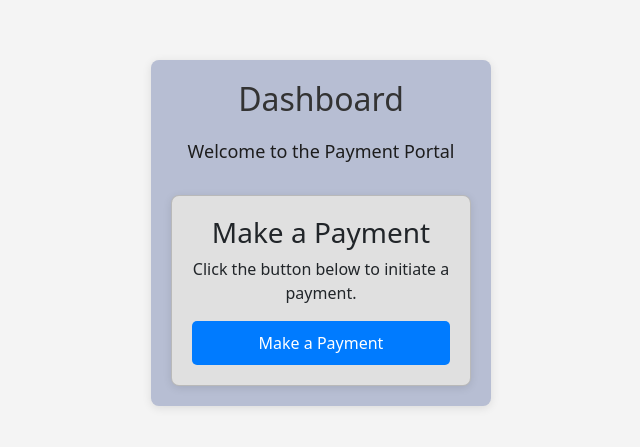
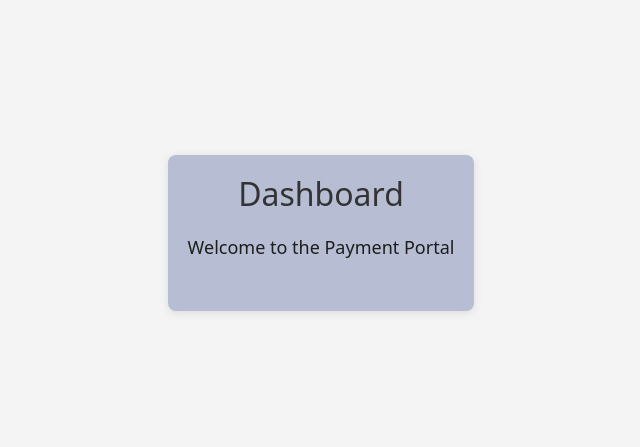
Before and after one commit to ST10144906/APDS7321-POE-Part-2, a React (Create React App) app in the folder frontend/: page /dashboard in a window 1280 px wide. Shown: the part 167-614 px from the top of the page, without its empty margins (319-959 px from the left). Built offline with nearby package versions, Linux system fonts and the light colour scheme.

Commit message:
Added Employee Portal

```diff
--- a/frontend/src/components/Dashboard.js
+++ b/frontend/src/components/Dashboard.js
@@ -28,6 +28,7 @@ const Dashboard = ({ isAdmin }) => {
       <div className="dashboard-content">
         <p className="welcome-message">Welcome to the Payment Portal</p>
         <div className="button-container">
+          {user?.role === 'customer' && (
           <div className="card">
             <h3>Make a Payment</h3>
             <p>Click the button below to initiate a payment.</p>
@@ -35,6 +36,7 @@ const Dashboard = ({ isAdmin }) => {
               Make a Payment
             </button>
           </div>
+          )}
           {user?.role === 'admin' && (
             <div className="card">
               <h3>Review Payment Logs</h3>
--- a/frontend/src/components/EmployeePortal.css
+++ b/frontend/src/components/EmployeePortal.css
@@ -1,39 +1,72 @@
-.employee-portal {
-    max-width: 800px;
-    margin: auto;
+.dashboard-container {
+  max-width: 1200px;
+  margin: 0 auto;
   padding: 20px;
-    background-color: #fff;
-    border: 1px solid #ccc;
-    border-radius: 10px;
-    box-shadow: 0 0 10px rgba(0, 0, 0, 0.1);
+  background-color: #b7bed3;
+  border-radius: 8px;
+  box-shadow: 0 2px 10px rgba(0, 0, 0, 0.1);
 }
 
-  .transaction-list {
-    list-style-type: none;
-    padding: 0;
+.dashboard-title {
+  text-align: center;
+  color: #333;
+  margin-bottom: 20px;
 }
 
-  .transaction-list li {
-    padding: 10px;
-    margin-bottom: 10px;
-    border: 1px solid #ccc;
-    border-radius: 5px;
+.dashboard-content {
+  text-align: center;
 }
 
-  .transaction-list .verified {
-    background-color: #e0f7e9;
+.welcome-message {
+  font-size: 18px;
+  margin-bottom: 30px;
+  color: #1d1d1d;
 }
 
-  .transaction-list button {
-    margin-top: 10px;
-    padding: 5px 10px;
+.button-container {
+  display: flex;
+  flex-wrap: wrap;
+  justify-content: center;
+  gap: 20px;
+}
+
+.card {
+  background-color: #e0e0e0;
+  border-radius: 8px;
+  padding: 20px;
+  width: 300px;
+  box-shadow: 0 2px 8px rgba(0, 0, 0, 0.1);
+  transition: transform 0.3s;
+}
+
+.card:hover {
+  transform: translateY(-5px);
+}
+
+.dashboard-button {
+  padding: 10px 15px;
   background-color: #007bff;
-    color: #fff;
+  color: white;
   border: none;
   border-radius: 5px;
   cursor: pointer;
+  font-size: 16px;
+  transition: background-color 0.3s;
+  margin-top: 10px;
 }
 
-  .transaction-list button:disabled {
-    background-color: #ccc;
+.dashboard-button:hover {
+  background-color: #0056b3;
 }
+
+.button-group {
+  display: flex;
+  justify-content: space-between;
+}
+
+.confirmation-message {
+  color: #28a745;
+  font-weight: bold;
+  text-align: center;
+  margin: 20px 0;
+}
--- a/frontend/src/components/EmployeePortal.js
+++ b/frontend/src/components/EmployeePortal.js
@@ -4,52 +4,78 @@ import './EmployeePortal.css';
 
 const EmployeePortal = () => {
   const [transactions, setTransactions] = useState([]);
+  const [confirmation, setConfirmation] = useState('');
 
   useEffect(() => {
-    const fetchTransactions = async () => {
-      try {
-        const res = await axios.get('http://localhost:5000/api/transactions/pending');
-        setTransactions(res.data);
-      } catch (err) {
-        alert('Error fetching transactions: ' + err.response.data.msg);
-      }
-    };
     fetchTransactions();
   }, []);
 
-  const handleVerify = (id) => {
-    setTransactions(transactions.map(txn => txn._id === id ? { ...txn, verified: true } : txn));
+  const fetchTransactions = async () => {
+    try {
+      const response = await axios.get('http://localhost:5000/api/transactions');
+      setTransactions(response.data);
+    } catch (error) {
+      console.error('Error fetching transactions:', error);
+    }
   };
 
-  const handleSubmitToSwift = async () => {
+  const handleVerify = async (transactionId) => {
     try {
-      await axios.post('http://localhost:5000/api/transactions/submit', {
-        transactions: transactions.filter(txn => txn.verified)
-      });
-      alert('Transactions submitted to SWIFT');
-    } catch (err) {
-      alert('Error submitting transactions: ' + err.response.data.msg);
+      await axios.patch(`http://localhost:5000/api/transactions/${transactionId}/verify`);
+      fetchTransactions();
+    } catch (error) {
+      console.error('Error verifying transaction:', error);
+    }
+  };
+
+  const handleSubmitToSwift = async (transactionId) => {
+    try {
+      await axios.patch(`http://localhost:5000/api/transactions/${transactionId}/submit`);
+      setConfirmation(`Transaction ${transactionId} has been sent to SWIFT!`);
+      fetchTransactions();
+    } catch (error) {
+      console.error('Error submitting transaction to SWIFT:', error);
     }
   };
 
   return (
-    <div className="employee-portal">
-      <h2>Employee Portal - Transaction Verification</h2>
-      <ul className="transaction-list">
-        {transactions.map(txn => (
-          <li key={txn._id} className={txn.verified ? 'verified' : ''}>
-            <p>Amount: {txn.amount} {txn.currency}</p>
-            <p>Account Info: {txn.accountInfo}</p>
-            <p>SWIFT Code: {txn.swiftCode}</p>
-            <button disabled={txn.verified} onClick={() => handleVerify(txn._id)}>
-              {txn.verified ? 'Verified' : 'Verify'}
-            </button>
-          </li>
-        ))}
-      </ul>
-      <button onClick={handleSubmitToSwift} disabled={!transactions.some(txn => txn.verified)}>
-        Submit to SWIFT
-      </button>
+    <div className="dashboard-container">
+      <h2 className="dashboard-title">Employee Portal</h2>
+      <div className="dashboard-content">
+        <p className="welcome-message">Manage Transactions Below</p>
+        {confirmation && <p className="confirmation-message">{confirmation}</p>}
+        <div className="button-container">
+          {transactions.map((transaction) => (
+            <div key={transaction._id} className="card">
+              <h3>Transaction Details</h3>
+              <p>Amount: {transaction.amount}</p>
+              <p>Currency: {transaction.currency}</p>
+              <p>Provider: {transaction.provider}</p>
+              <p>Account Info: {transaction.accountInfo}</p>
+              <p>SWIFT Code: {transaction.swiftCode}</p>
+              <p>Status: {transaction.verified ? 'Verified' : 'Pending'}</p>
+              <div className="button-group">
+                <button
+                  className="dashboard-button"
+                  onClick={() => handleVerify(transaction._id)}
+                  disabled={transaction.verified}
+                >
+                  {transaction.verified ? 'Verified' : 'Verify'}
+                </button>
+                {transaction.verified && (
+                  <button
+                    className="dashboard-button"
+                    onClick={() => handleSubmitToSwift(transaction._id)}
+                    disabled={transaction.submittedToSwift}
+                  >
+                    {transaction.submittedToSwift ? 'Submitted' : 'Send to SWIFT'}
+                  </button>
+                )}
+              </div>
+            </div>
+          ))}
+        </div>
+      </div>
     </div>
   );
 };
```
Also changed, not shown: 1 other file (tests, documents, lock files or other folders). Lines whose indentation alone changed are shown as unchanged.
